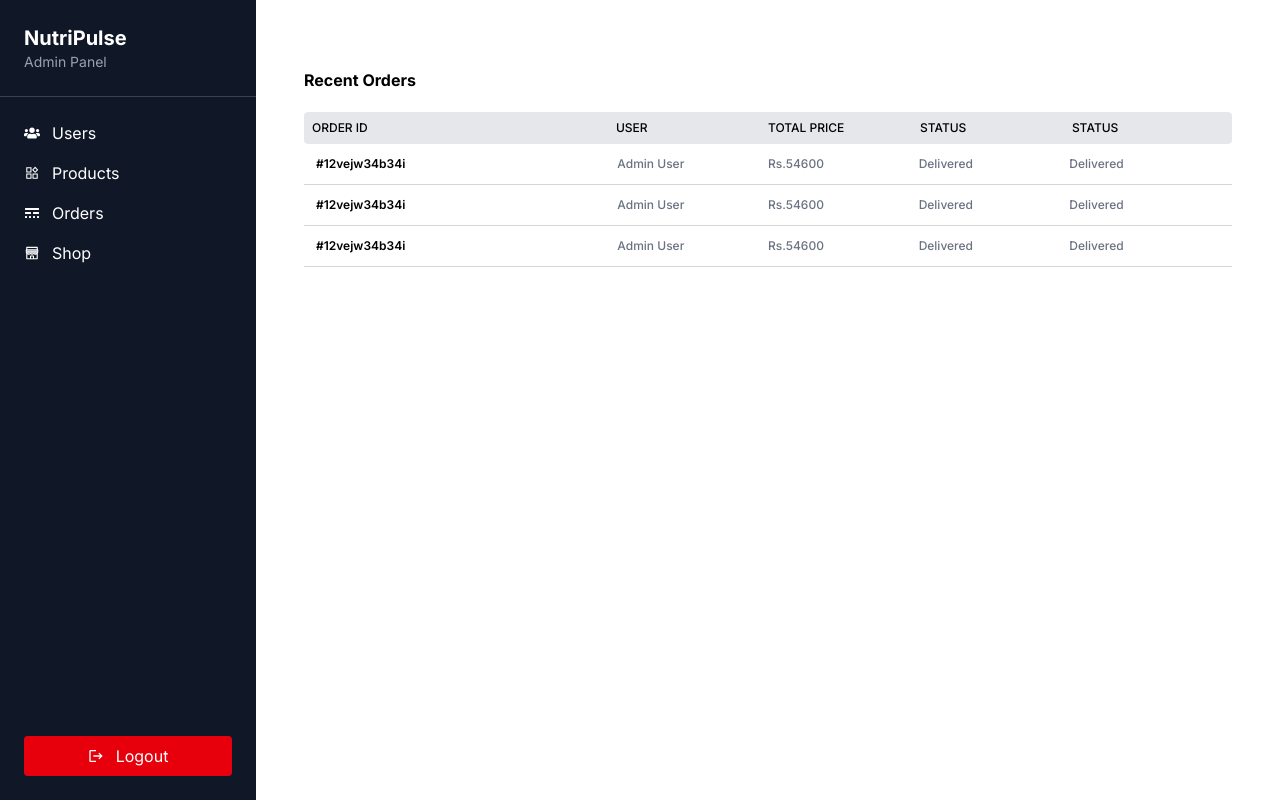
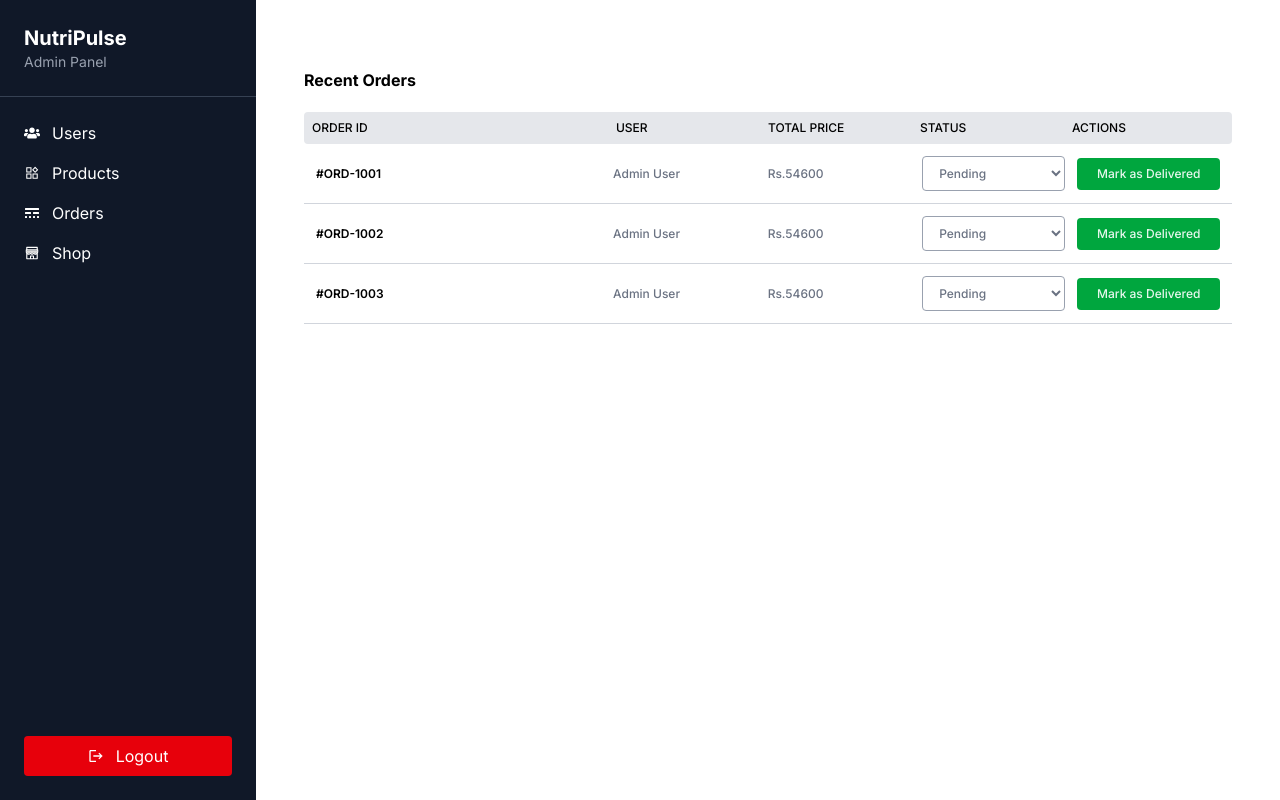
Before and after one commit to Itsme-Mingmar/E-commerce-, a React (Vite) app in the folder frontend/: page /admin/orders in a window 1280 px wide. Built offline with nearby package versions, Linux system fonts and the light colour scheme.

Commit message:
completed order management page of admin pannel

```diff
--- a/frontend/src/components/Admin/OrdersManagement.jsx
+++ b/frontend/src/components/Admin/OrdersManagement.jsx
@@ -1,51 +1,75 @@
-import React from 'react'
+import React, { useState } from 'react'
 
 const OrdersManagement = () => {
-   const orders = [{
-        _id: "#12vejw34b34i",
+    const [orders, setOrders] = useState([{
+        _id: "#ORD-1001",
         user: {
             name: "Admin User"
         },
         totalPrice: "Rs.54600",
-        status: "Delivered"
+        status: "pending"
     }, {
-        _id: "#12vejw34b34i",
+        _id: "#ORD-1002",
         user: {
             name: "Admin User"
         },
         totalPrice: "Rs.54600",
-        status: "Delivered"
+        status: "pending"
     }, {
-        _id: "#12vejw34b34i",
+        _id: "#ORD-1003",
         user: {
             name: "Admin User"
         },
         totalPrice: "Rs.54600",
-        status: "Delivered"
+        status: "pending"
     },
-    ]
+    ])
+    const handleOrderStatus = (id, value) => {
+        setOrders(prev =>
+            prev.map(order =>
+                order._id === id ? { ...order, status: value } : order
+            )
+        )
+    }
+
     return (
         <div className='container min-h-screen p-6 md:p-12'>
             <div className='overflow-x-auto'>
                 <p className='font-bold my-5'>Recent Orders</p>
-                <div className='flex bg-gray-200 rounded p-2 font-medium text-xs'>
+                <div className='flex bg-gray-200 rounded p-2 font-medium text-xs '>
                     <p className='basis-2/6'>ORDER ID</p>
                     <p className='basis-1/6'>USER</p>
                     <p className='basis-1/6'>TOTAL PRICE</p>
                     <p className='basis-1/6'>STATUS</p>
-                    <p className='basis-1/6'>STATUS</p>
+                    <p className='basis-1/6'>ACTIONS</p>
                 </div>
-                { orders.length> 0 ?(
+                {orders.length > 0 ? (
                     orders.map((order) => (
-                        <div key={order._id} className='flex border-b border-gray-300 p-3 font-medium text-xs overflow-auto'>
+                        <div key={order._id} className='flex border-b border-gray-300 p-3 font-medium text-xs overflow-auto md:gap-3 items-center'>
                             <p className='basis-2/6 font-semibold'>{order._id}</p>
                             <p className='basis-1/6 text-gray-500'>{order.user.name}</p>
                             <p className='basis-1/6 text-gray-500'>{order.totalPrice}</p>
-                            <p className='basis-1/6 text-gray-500'>{order.status}</p>
-                            <p className='basis-1/6 text-gray-500'>{order.status}</p>
+                            <select
+                                disabled={order.status === "delivered"}
+                                onChange={(e) => handleOrderStatus(order._id, e.target.value)}
+                                value={order.status}
+                                className='basis-1/6 text-gray-500 border border-gray-400 rounded py-2 pl-3'>
+                                <option value="pending">Pending</option>
+                                <option value="delivered">Delivered</option>
+                                <option value="processing">Processing</option>
+                                <option value="cancelled">Cancelled</option>
+                            </select>
+                            <button
+                                onClick={() => handleOrderStatus(order._id, "delivered")}
+                                className={`basis-1/6 rounded py-2 text-white/90
+                                ${order.status == "delivered"
+                                        ? "bg-gray-400 cursor-not-allowed"
+                                        : "bg-green-600 hover:bg-green-700 cursor-pointer"}`}>
+                                Mark as Delivered
+                            </button>
                         </div>
                     ))
-                ):( <p className='p-4'>No resent order founds</p>)
+                ) : (<p className='p-4'>No resent order founds</p>)
                 }
             </div>
         </div>
--- a/frontend/src/components/Admin/ProductManagement.jsx
+++ b/frontend/src/components/Admin/ProductManagement.jsx
@@ -46,7 +46,7 @@ const ProductManagement = () => {
               <p className='col-span-2 text-gray-700'>{product.price}</p>
               <p className='col-span-2 text-gray-700'>{product.sku}</p>
               <div className='col-span-2 text-white/80'>
-                <Link to="/admin/product/edit/:{product._id}" className='p-1 mr-2 sm: mb-1 px-2 rounded bg-amber-400 cursor-pointer'>Edit</Link>
+                <Link to="/admin/product/edit/:{product._id}" className=' p-1 mr-2 px-2 rounded bg-amber-400 cursor-pointer'>Edit</Link>
                 <button className='p-1 px-2 rounded bg-red-500 cursor-pointer'>Delete</button>
               </div>
             </div>
```
Also changed, not shown: 1 other file (tests, documents, lock files or other folders).
